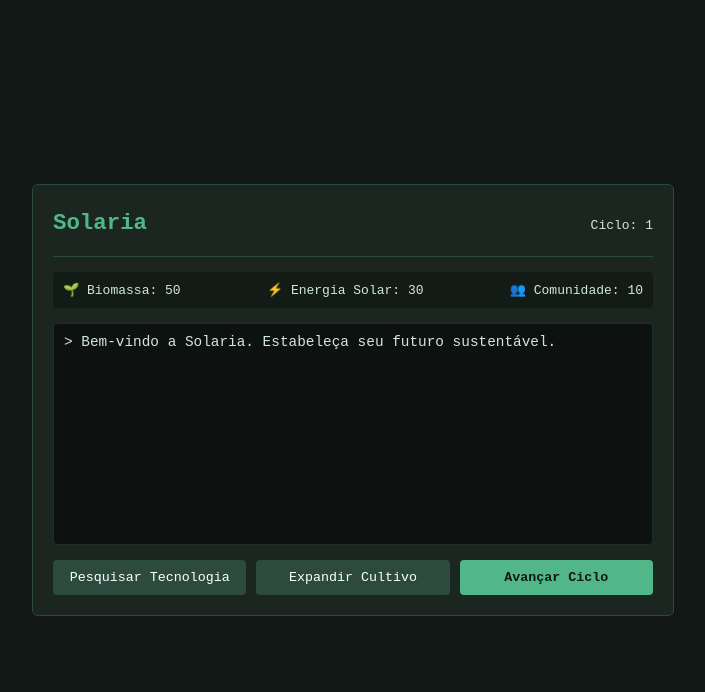
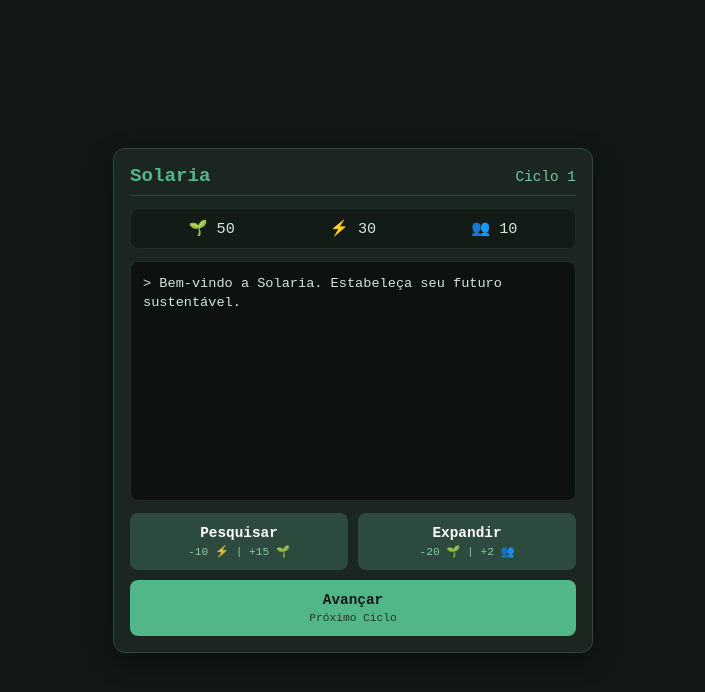
Before and after one commit to nicolasarths/Solaria-Game, a plain HTML site: page index.html in a window 1280 px wide. Shown: the whole page, without its empty margins (287-992 px from the left). Drawn offline with Linux system fonts and the light colour scheme.

Commit message:
Atualiza código do jogo Solaria

```diff
--- a/engine.js
+++ b/engine.js
@@ -10,7 +10,7 @@ export function adicionarLog(mensagem) {
 }
 
 export function atualizarInterface() {
-    document.getElementById('ciclo-texto').textContent = `Ciclo: ${estado.ciclo}`;
+    document.getElementById('ciclo-texto').textContent = `Ciclo ${estado.ciclo}`;
     document.getElementById('res-biomassa').textContent = estado.recursos.biomassa;
     document.getElementById('res-energia').textContent = estado.recursos.energia;
     document.getElementById('res-comunidade').textContent = estado.recursos.comunidade;
@@ -20,6 +20,6 @@ export function avancarCiclo() {
     estado.ciclo++;
     estado.recursos.biomassa += Math.floor(estado.recursos.comunidade * 1.5);
     estado.recursos.energia += 5;
-    adicionarLog(`Ciclo ${estado.ciclo} iniciado. A colônia produziu recursos.`);
+    adicionarLog(`Ciclo ${estado.ciclo} iniciado. Colônia produziu recursos.`);
     atualizarInterface();
 }
--- a/index.html
+++ b/index.html
@@ -10,13 +10,13 @@
     <div id="game-container">
         <header>
             <h1>Solaria</h1>
-            <p id="ciclo-texto">Ciclo: 1</p>
+            <p id="ciclo-texto">Ciclo 1</p>
         </header>
 
         <section id="painel-recursos">
-            <div class="recurso">🌱 Biomassa: <span id="res-biomassa">50</span></div>
-            <div class="recurso">⚡ Energia Solar: <span id="res-energia">30</span></div>
-            <div class="recurso">👥 Comunidade: <span id="res-comunidade">10</span></div>
+            <div class="recurso">🌱 <span id="res-biomassa">50</span></div>
+            <div class="recurso">⚡ <span id="res-energia">30</span></div>
+            <div class="recurso">👥 <span id="res-comunidade">10</span></div>
         </section>
 
         <main id="terminal-narrativo">
@@ -24,9 +24,18 @@
         </main>
 
         <footer id="painel-acoes">
-            <button id="btn-explorar" class="acao-btn">Pesquisar Tecnologia</button>
-            <button id="btn-cultivar" class="acao-btn">Expandir Cultivo</button>
-            <button id="btn-proximo" class="acao-btn primario">Avançar Ciclo</button>
+            <button id="btn-explorar" class="acao-btn">
+                <span>Pesquisar</span>
+                <small>-10 ⚡ | +15 🌱</small>
+            </button>
+            <button id="btn-cultivar" class="acao-btn">
+                <span>Expandir</span>
+                <small>-20 🌱 | +2 👥</small>
+            </button>
+            <button id="btn-proximo" class="acao-btn primario">
+                <span>Avançar</span>
+                <small>Próximo Ciclo</small>
+            </button>
         </footer>
     </div>
 
--- a/main.js
+++ b/main.js
@@ -13,10 +13,10 @@ document.addEventListener('DOMContentLoaded', () => {
         if (estado.recursos.energia >= 10) {
             estado.recursos.energia -= 10;
             estado.recursos.biomassa += 15;
-            adicionarLog("Pesquisa concluída: Novos métodos de integração natural descobertos.");
+            adicionarLog("Pesquisa concluída: Novos métodos naturais descobertos.");
             atualizarInterface();
         } else {
-            adicionarLog("Energia solar insuficiente para pesquisar.");
+            adicionarLog("Energia solar insuficiente.");
         }
     });
 
@@ -24,10 +24,10 @@ document.addEventListener('DOMContentLoaded', () => {
         if (estado.recursos.biomassa >= 20) {
             estado.recursos.biomassa -= 20;
             estado.recursos.comunidade += 2;
-            adicionarLog("Área verde expandida. Novos membros se juntaram à comunidade.");
+            adicionarLog("Área verde expandida. Novos membros integrados.");
             atualizarInterface();
         } else {
-            adicionarLog("Biomassa insuficiente para expansão.");
+            adicionarLog("Biomassa insuficiente.");
         }
     });
 });
--- a/style.css
+++ b/style.css
@@ -1,3 +1,7 @@
+* {
+    box-sizing: border-box;
+}
+
 body {
     background-color: #121815;
     color: #d1e7dd;
@@ -5,19 +9,22 @@ body {
     display: flex;
     justify-content: center;
     align-items: center;
-    height: 100vh;
+    min-height: 100vh;
     margin: 0;
+    padding: 10px;
 }
 
 #game-container {
-    width: 600px;
+    width: 100%;
+    max-width: 480px;
     background: #1b2621;
     border: 1px solid #2d4a3e;
-    border-radius: 6px;
-    padding: 20px;
+    border-radius: 12px;
+    padding: 16px;
     display: flex;
     flex-direction: column;
-    gap: 15px;
+    gap: 12px;
+    box-shadow: 0 8px 24px rgba(0, 0, 0, 0.4);
 }
 
 header {
@@ -25,48 +32,98 @@ header {
     justify-content: space-between;
     align-items: baseline;
     border-bottom: 1px solid #2d4a3e;
-    padding-bottom: 10px;
+    padding-bottom: 8px;
 }
 
-h1 { margin: 0; font-size: 1.4rem; color: #52b788; }
+h1 {
+    margin: 0;
+    font-size: 1.2rem;
+    color: #52b788;
+}
+
+#ciclo-texto {
+    font-size: 0.9rem;
+    color: #74c69d;
+    margin: 0;
+}
 
 #painel-recursos {
     display: flex;
-    justify-content: space-between;
+    justify-content: space-around;
     background: #131b17;
     padding: 10px;
-    border-radius: 4px;
+    border-radius: 8px;
+    font-size: 0.95rem;
+    border: 1px solid #1e2e26;
 }
 
 #terminal-narrativo {
-    height: 200px;
+    height: 240px;
     background: #0d1210;
     border: 1px solid #1e2e26;
-    border-radius: 4px;
-    padding: 10px;
+    border-radius: 8px;
+    padding: 12px;
     overflow-y: auto;
-    font-size: 0.9rem;
+    font-size: 0.85rem;
     display: flex;
     flex-direction: column;
     gap: 8px;
+    line-height: 1.4;
 }
 
 #painel-acoes {
-    display: flex;
+    display: grid;
+    grid-template-columns: 1fr 1fr;
     gap: 10px;
 }
 
+#btn-proximo {
+    grid-column: span 2;
+}
+
 .acao-btn {
-    flex: 1;
     background: #2d4a3e;
     color: #fff;
     border: none;
-    padding: 10px;
-    border-radius: 4px;
+    padding: 12px 8px;
+    border-radius: 8px;
     cursor: pointer;
     font-family: monospace;
+    display: flex;
+    flex-direction: column;
+    align-items: center;
+    gap: 4px;
+    transition: background 0.2s, transform 0.1s;
 }
 
-.acao-btn:hover { background: #40715c; }
-.acao-btn.primario { background: #52b788; color: #121815; font-weight: bold; }
-.acao-btn.primario:hover { background: #74c69d; }
+.acao-btn:active {
+    transform: scale(0.98);
+}
+
+.acao-btn span {
+    font-weight: bold;
+    font-size: 0.9rem;
+}
+
+.acao-btn small {
+    font-size: 0.7rem;
+    color: #95d5b2;
+    opacity: 0.9;
+}
+
+.acao-btn:hover {
+    background: #40715c;
+}
+
+.acao-btn.primario {
+    background: #52b788;
+    color: #121815;
+}
+
+.acao-btn.primario small {
+    color: #1b2621;
+}
+
+.acao-btn.primario:hover {
+    background: #74c69d;
+}
```
